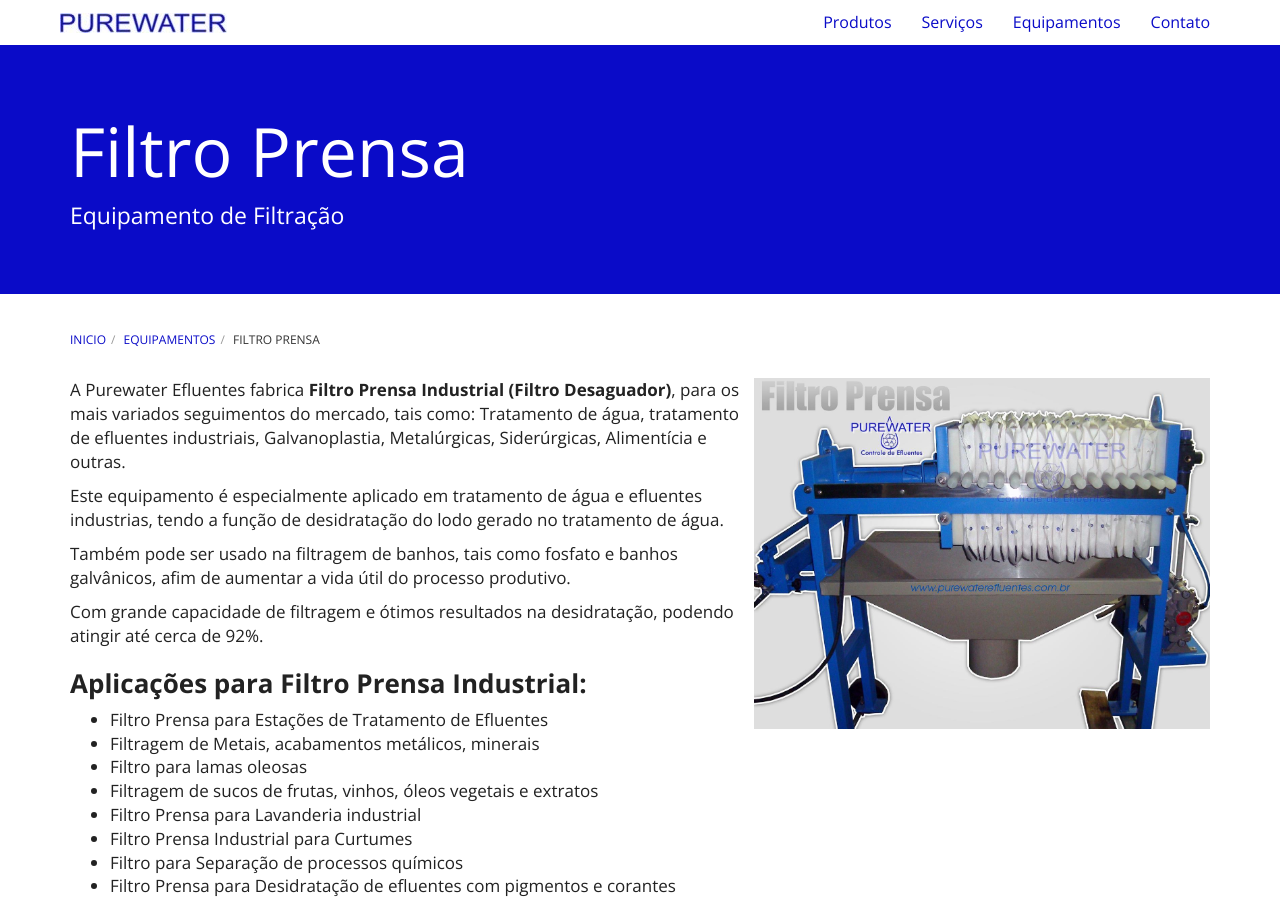
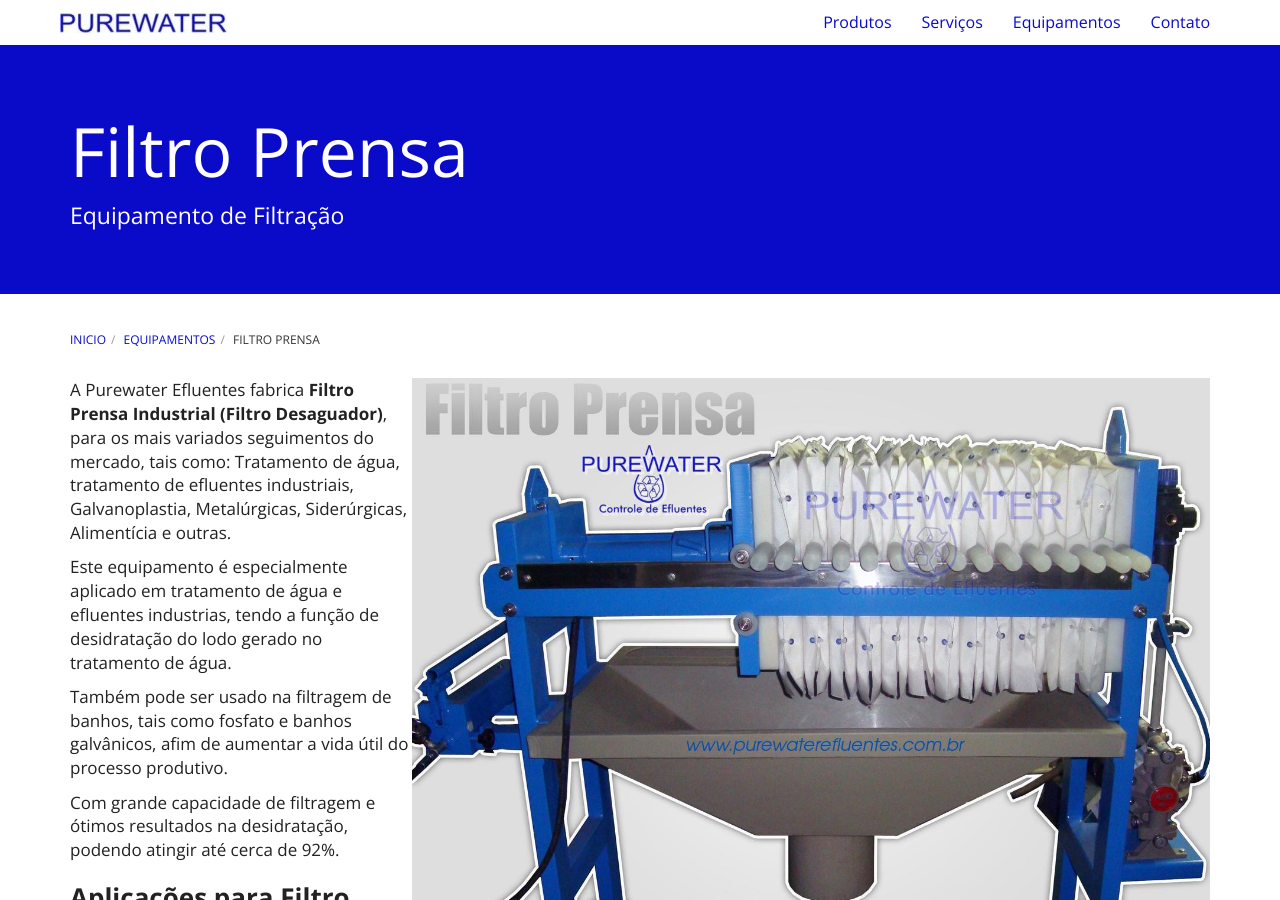
Before and after one commit to purewaterefluentes/purewaterefluentes.github.io, a Jekyll site: the page built from equipamentos/filtro-prensa.md, in a window 1280 px wide and 900 px high. Built offline with Jekyll 4.4.1, drawn with Linux system fonts in a browser that asks for light colours; nearby versions of some CDN libraries; library files that are not in the unit come from our copies.

Commit message:
Update filtro-prensa.md

```diff
--- a/equipamentos/filtro-prensa.md
+++ b/equipamentos/filtro-prensa.md
@@ -4,7 +4,7 @@
 title: Filtro Prensa
 subtitle: Equipamento de Filtração
 ---
-<img class="img-responsive pull-right" style="max-width: 40%;" src="../../website/images/small/filtro prensa purewater anuncio.jpg" alt="Filtro Prensa">
+<img class="img-responsive pull-right" style="max-width: 70%;" src="../../website/images/small/filtro prensa purewater anuncio.jpg" alt="Filtro Prensa">
 
 A Purewater Efluentes fabrica **Filtro Prensa Industrial (Filtro Desaguador)**, para os mais variados seguimentos do mercado, tais como: Tratamento de água, tratamento de efluentes industriais, Galvanoplastia, Metalúrgicas, Siderúrgicas, Alimentícia e outras.
 
```
